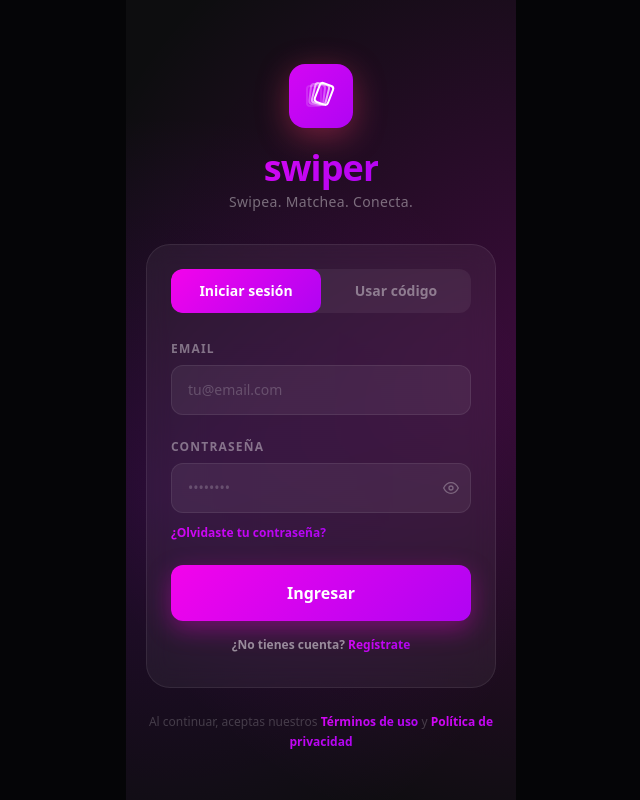
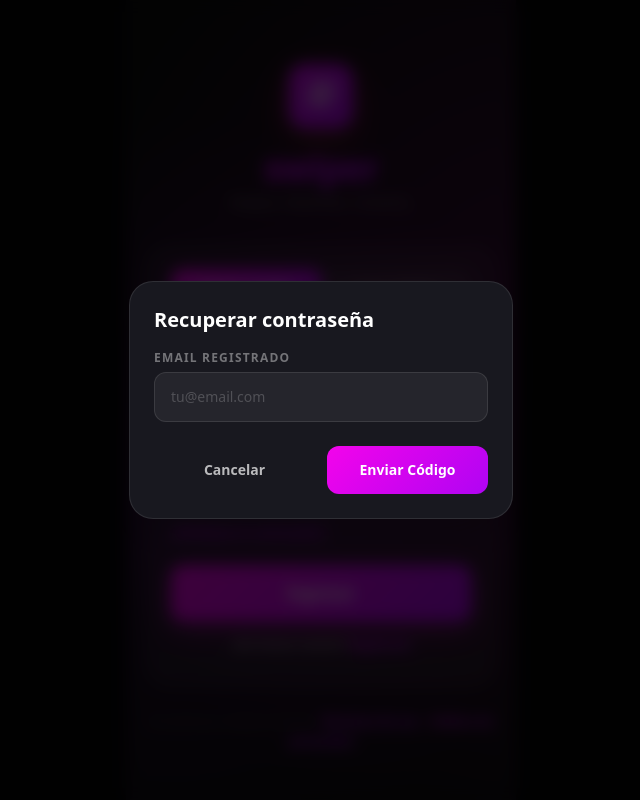
Before and after one commit to BreadTheGood/Tinder-style-Dating-App, a React (Vite) app: page / in a window 1280 px wide. Both pictures are taken after a click on the button "¿Olvidaste tu contraseña?". Shown: the whole page, without its empty margins (319-959 px from the left). Built offline with nearby package versions, Linux system fonts and the light colour scheme; no server answers; a web font is replaced by a local one.

Commit message:
Implement full 3-step password recovery flow

```diff
--- a/src/screens/LoginScreen.tsx
+++ b/src/screens/LoginScreen.tsx
@@ -19,6 +19,16 @@ export function LoginScreen({ onLogin }: { onLogin: (requiresPassword?: boolean)
   const [validEvent, setValidEvent] = useState<any>(null)
   const [modalLoading, setModalLoading] = useState(false)
   const [modalError, setModalError] = useState('')
+
+  // Flotante de recuperación de contraseña
+  const [showForgotModal, setShowForgotModal] = useState(false)
+  const [forgotStep, setForgotStep] = useState<'email' | 'code' | 'new_password'>('email')
+  const [forgotEmail, setForgotEmail] = useState('')
+  const [forgotCode, setForgotCode] = useState('')
+  const [newPassword, setNewPassword] = useState('')
+  const [confirmNewPassword, setConfirmNewPassword] = useState('')
+  const [forgotLoading, setForgotLoading] = useState(false)
+  const [forgotError, setForgotError] = useState('')
 
   const handleAuth = async () => {
     setErrorMsg('')
@@ -218,6 +228,63 @@ export function LoginScreen({ onLogin }: { onLogin: (requiresPassword?: boolean)
     }
   }
 
+  const handleForgotSubmit = async (e: React.FormEvent) => {
+    e.preventDefault()
+    setForgotError('')
+    setForgotLoading(true)
+
+    if (forgotStep === 'email') {
+      if (!forgotEmail || !forgotEmail.includes('@')) {
+        setForgotError('Ingresa un email válido.')
+        setForgotLoading(false)
+        return
+      }
+      const { error } = await supabase.auth.resetPasswordForEmail(forgotEmail)
+      if (error) {
+        setForgotError(error.message)
+      } else {
+        setForgotStep('code')
+      }
+    } else if (forgotStep === 'code') {
+      if (!forgotCode.trim()) {
+        setForgotError('Ingresa el código.')
+        setForgotLoading(false)
+        return
+      }
+      const { error } = await supabase.auth.verifyOtp({
+        email: forgotEmail,
+        token: forgotCode,
+        type: 'recovery'
+      })
+      if (error) {
+        setForgotError('Código inválido o expirado.')
+      } else {
+        setForgotStep('new_password')
+      }
+    } else if (forgotStep === 'new_password') {
+      if (!newPassword || newPassword.length < 6) {
+        setForgotError('La contraseña debe tener al menos 6 caracteres.')
+        setForgotLoading(false)
+        return
+      }
+      if (newPassword !== confirmNewPassword) {
+        setForgotError('Las contraseñas no coinciden.')
+        setForgotLoading(false)
+        return
+      }
+      const { error } = await supabase.auth.updateUser({ password: newPassword })
+      if (error) {
+        setForgotError(error.message)
+      } else {
+        setShowForgotModal(false)
+        setMode('login')
+        // Automatically login since verifyOtp created a session
+        onLogin()
+      }
+    }
+    setForgotLoading(false)
+  }
+
   return (
     <div className="relative min-h-screen flex flex-col overflow-hidden" style={{ background: '#0d0d0f' }}>
       <div className="absolute inset-0 pointer-events-none">
@@ -331,7 +398,21 @@ export function LoginScreen({ onLogin }: { onLogin: (requiresPassword?: boolean)
               )}
 
               {mode === 'login' && (
-                <button className="text-xs font-semibold mt-3 block gradient-brand-text">¿Olvidaste tu contraseña?</button>
+                <button
+                  type="button"
+                  onClick={() => {
+                    setForgotEmail(email)
+                    setForgotStep('email')
+                    setForgotError('')
+                    setForgotCode('')
+                    setNewPassword('')
+                    setConfirmNewPassword('')
+                    setShowForgotModal(true)
+                  }}
+                  className="text-xs font-semibold mt-3 block gradient-brand-text"
+                >
+                  ¿Olvidaste tu contraseña?
+                </button>
               )}
             </>
           )}
@@ -463,6 +544,107 @@ export function LoginScreen({ onLogin }: { onLogin: (requiresPassword?: boolean)
           </div>
         </div>
       )}
+
+      {/* Flotante (Modal) para Recuperar Contraseña */}
+      {showForgotModal && (
+        <div className="fixed inset-0 z-[9999] flex items-center justify-center p-4" style={{ background: 'rgba(0, 0, 0, 0.75)', backdropFilter: 'blur(8px)' }}>
+          <div className="w-full max-w-sm rounded-3xl p-6 shadow-2xl relative border border-white/10" style={{ background: '#18181f' }}>
+             <h3 className="text-xl font-extrabold text-white mb-4">
+               {forgotStep === 'email' ? 'Recuperar contraseña' : forgotStep === 'code' ? 'Ingresa el código' : 'Nueva contraseña'}
+             </h3>
+
+             <form onSubmit={handleForgotSubmit} className="space-y-4">
+                {forgotStep === 'email' && (
+                  <div>
+                    <label className="text-xs font-semibold text-white/40 uppercase tracking-widest mb-1.5 block">Email registrado</label>
+                    <input
+                      type="email"
+                      required
+                      autoFocus
+                      placeholder="tu@email.com"
+                      value={forgotEmail}
+                      onChange={(e) => setForgotEmail(e.target.value)}
+                      className="w-full px-4 py-3.5 rounded-xl text-sm font-medium text-white placeholder-white/20 outline-none transition-all"
+                      style={{ background: 'rgba(255,255,255,0.06)', border: '1px solid rgba(255,255,255,0.1)' }}
+                    />
+                  </div>
+                )}
+
+                {forgotStep === 'code' && (
+                  <div>
+                    <p className="text-xs text-white/60 mb-4">Te enviamos un código de recuperación a <span className="text-white font-semibold">{forgotEmail}</span>.</p>
+                    <label className="text-xs font-semibold text-white/40 uppercase tracking-widest mb-1.5 block">Código de 6 dígitos</label>
+                    <input
+                      type="text"
+                      required
+                      autoFocus
+                      placeholder="Ej: 123456"
+                      value={forgotCode}
+                      onChange={(e) => setForgotCode(e.target.value)}
+                      className="w-full px-4 py-3.5 rounded-xl text-sm font-bold tracking-widest text-white placeholder-white/20 outline-none transition-all text-center"
+                      style={{ background: 'rgba(255,255,255,0.06)', border: '1px solid rgba(255,255,255,0.1)' }}
+                    />
+                  </div>
+                )}
+
+                {forgotStep === 'new_password' && (
+                  <>
+                    <div>
+                      <label className="text-xs font-semibold text-white/40 uppercase tracking-widest mb-1.5 block">Nueva Contraseña</label>
+                      <input
+                        type={showPass ? 'text' : 'password'}
+                        required
+                        autoFocus
+                        placeholder="••••••••"
+                        value={newPassword}
+                        onChange={(e) => setNewPassword(e.target.value)}
+                        className="w-full px-4 py-3.5 rounded-xl text-sm font-medium text-white placeholder-white/20 outline-none transition-all"
+                        style={{ background: 'rgba(255,255,255,0.06)', border: '1px solid rgba(255,255,255,0.1)' }}
+                      />
+                    </div>
+                    <div>
+                      <label className="text-xs font-semibold text-white/40 uppercase tracking-widest mb-1.5 block">Confirmar Contraseña</label>
+                      <input
+                        type={showPass ? 'text' : 'password'}
+                        required
+                        placeholder="••••••••"
+                        value={confirmNewPassword}
+                        onChange={(e) => setConfirmNewPassword(e.target.value)}
+                        className="w-full px-4 py-3.5 rounded-xl text-sm font-medium text-white placeholder-white/20 outline-none transition-all"
+                        style={{ background: 'rgba(255,255,255,0.06)', border: '1px solid rgba(255,255,255,0.1)' }}
+                      />
+                    </div>
+                    <button type="button" onClick={() => setShowPass((p) => !p)} className="text-xs text-white/40 mt-1 block hover:text-white transition-colors">
+                      {showPass ? 'Ocultar contraseñas' : 'Mostrar contraseñas'}
+                    </button>
+                  </>
+                )}
+
+                {forgotError && (
+                  <p className="text-red-400 text-xs font-medium bg-red-500/10 p-2.5 rounded-lg border border-red-500/20">{forgotError}</p>
+                )}
+
+                <div className="flex gap-3 pt-2">
+                  <button
+                    type="button"
+                    onClick={() => setShowForgotModal(false)}
+                    className="flex-1 py-3.5 rounded-xl font-semibold text-white/70 text-sm hover:bg-white/5 transition-colors"
+                  >
+                    Cancelar
+                  </button>
+                  <button
+                    type="submit"
+                    disabled={forgotLoading}
+                    className="flex-1 py-3.5 rounded-xl font-bold text-white text-sm transition-all active:scale-95 disabled:opacity-50"
+                    style={{ background: 'linear-gradient(135deg,#f304eb,#b004f3)' }}
+                  >
+                    {forgotLoading ? 'Cargando...' : forgotStep === 'email' ? 'Enviar Código' : forgotStep === 'code' ? 'Verificar' : 'Guardar'}
+                  </button>
+                </div>
+             </form>
+          </div>
+        </div>
+      )}
     </div>
   )
 }
```
